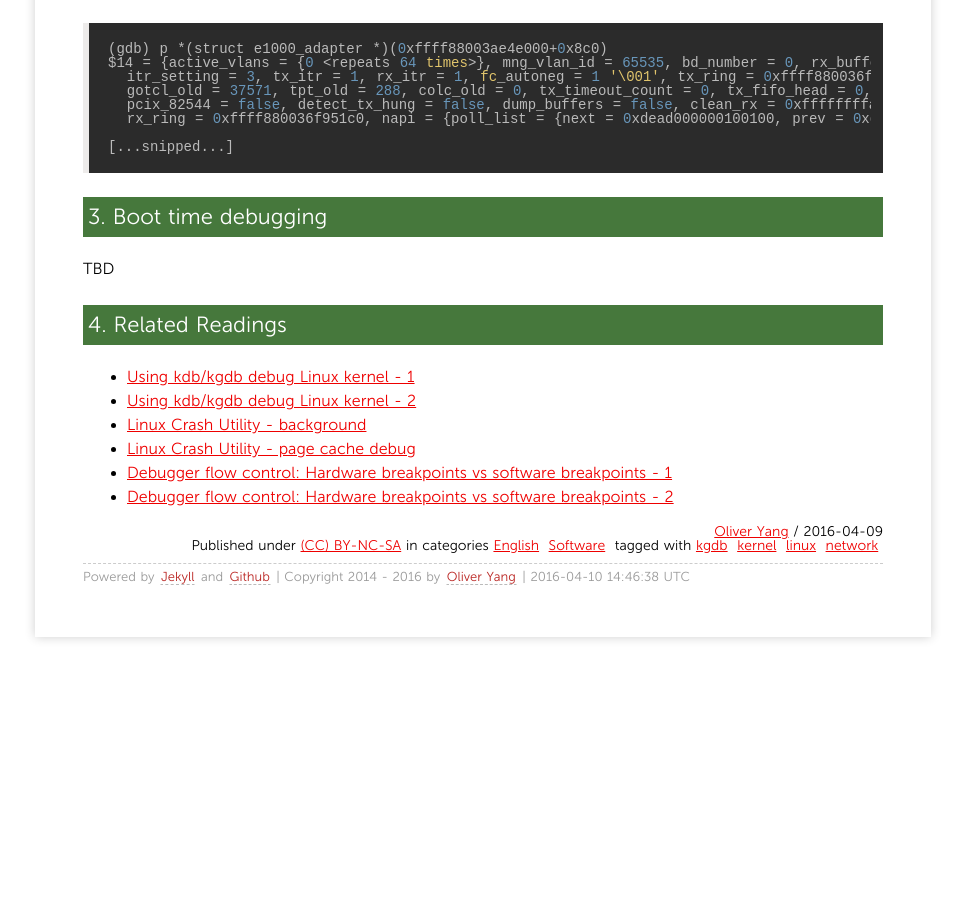
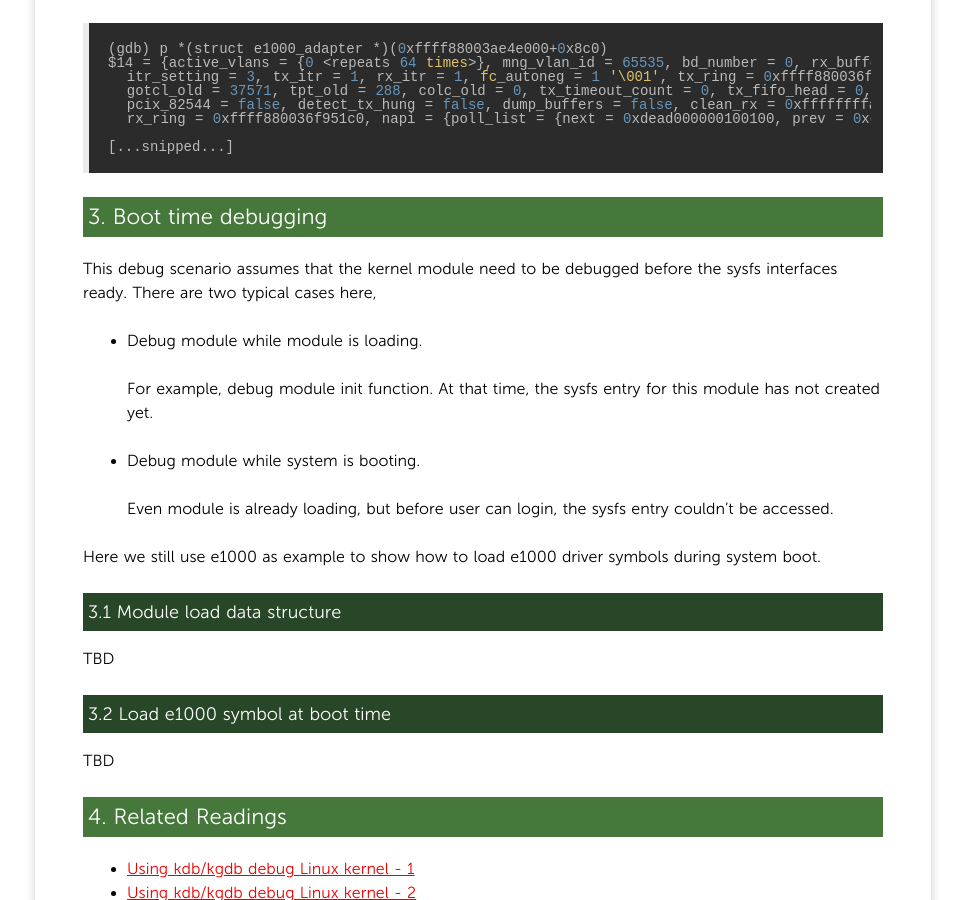
Before and after one commit to yangoliver/yangoliver.github.io, a Jekyll site: the page built from _posts/2016/2016-04-09-using-kgdb-debug-linux-kernel-3.md, in a window 1280 px wide and 900 px high, scrolled down 7937 px. Shown: the whole window, without its empty margins (157-1122 px from the left). Built offline with Jekyll 4.4.1, drawn with Linux system fonts in a browser that asks for light colours; comment, search, counter and statistics services are not loaded; before the commit the page ends 8622 px from its top, so only the background shows below that; some of the changed text lies outside the part shown.

Commit message:
draft: the begining of debugging driver during boot time

```diff
--- a/_posts/2016/2016-04-09-using-kgdb-debug-linux-kernel-3.md
+++ b/_posts/2016/2016-04-09-using-kgdb-debug-linux-kernel-3.md
@@ -307,6 +307,25 @@ Below command dumped the `struct e1000_adapter` contents based on `0x8c0(%rsi)`,
 
 ### 3. Boot time debugging
 
+This debug scenario assumes that the kernel module need to be debugged before the sysfs interfaces ready.
+There are two typical cases here,
+
+- Debug module while module is loading.
+
+  For example, debug module init function. At that time, the sysfs entry for this module has not created yet.
+
+- Debug module while system is booting.
+
+  Even module is already loading, but before user can login, the sysfs entry couldn't be accessed.
+
+Here we still use e1000 as example to show how to load e1000 driver symbols during system boot.
+
+#### 3.1 Module load data structure
+
+TBD
+
+#### 3.2 Load e1000 symbol at boot time
+
 TBD
 
 ### 4. Related Readings
```
Also changed, not shown: other parts of _posts/2016/2016-04-09-using-kgdb-debug-linux-kernel-3.md (+2 -2 lines).
